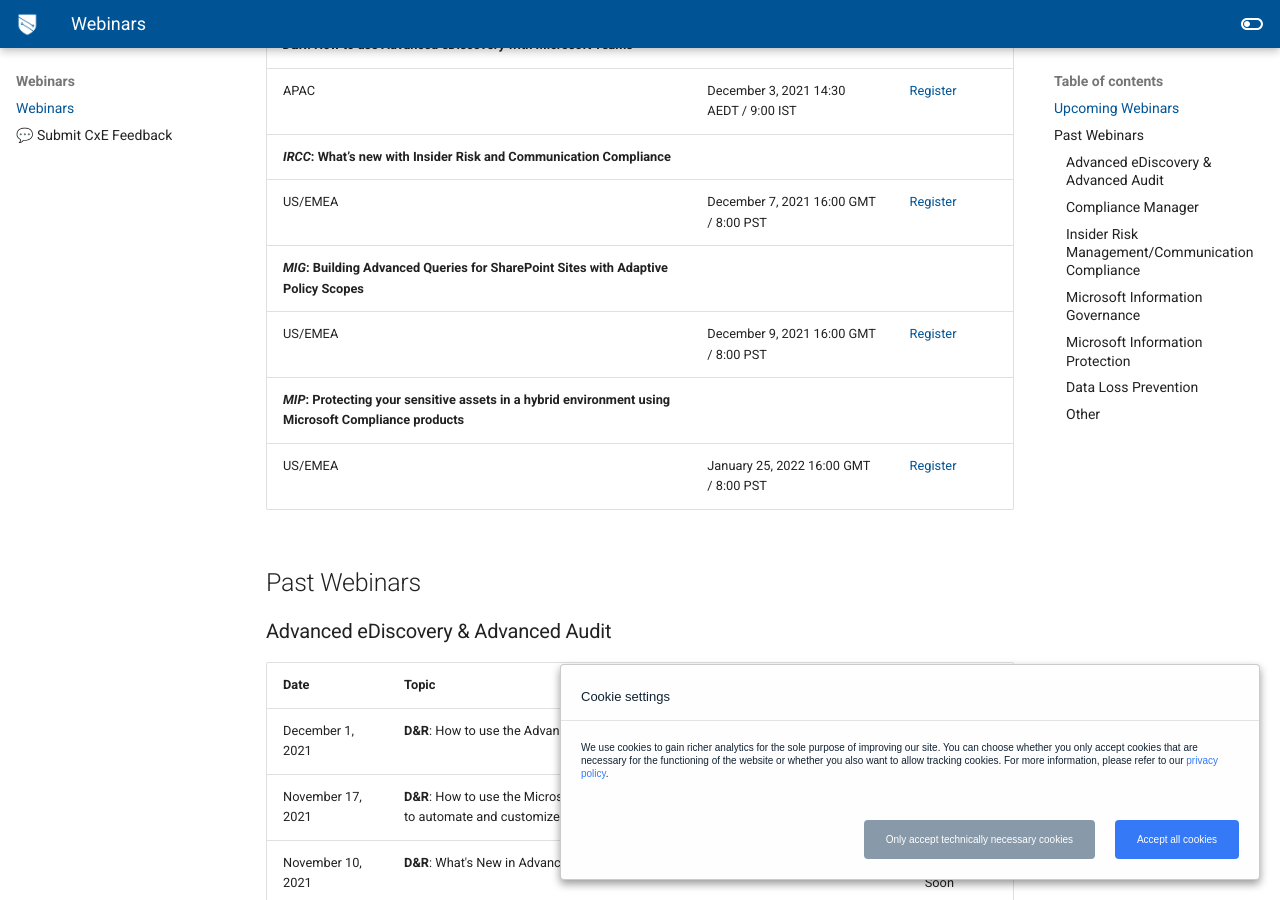
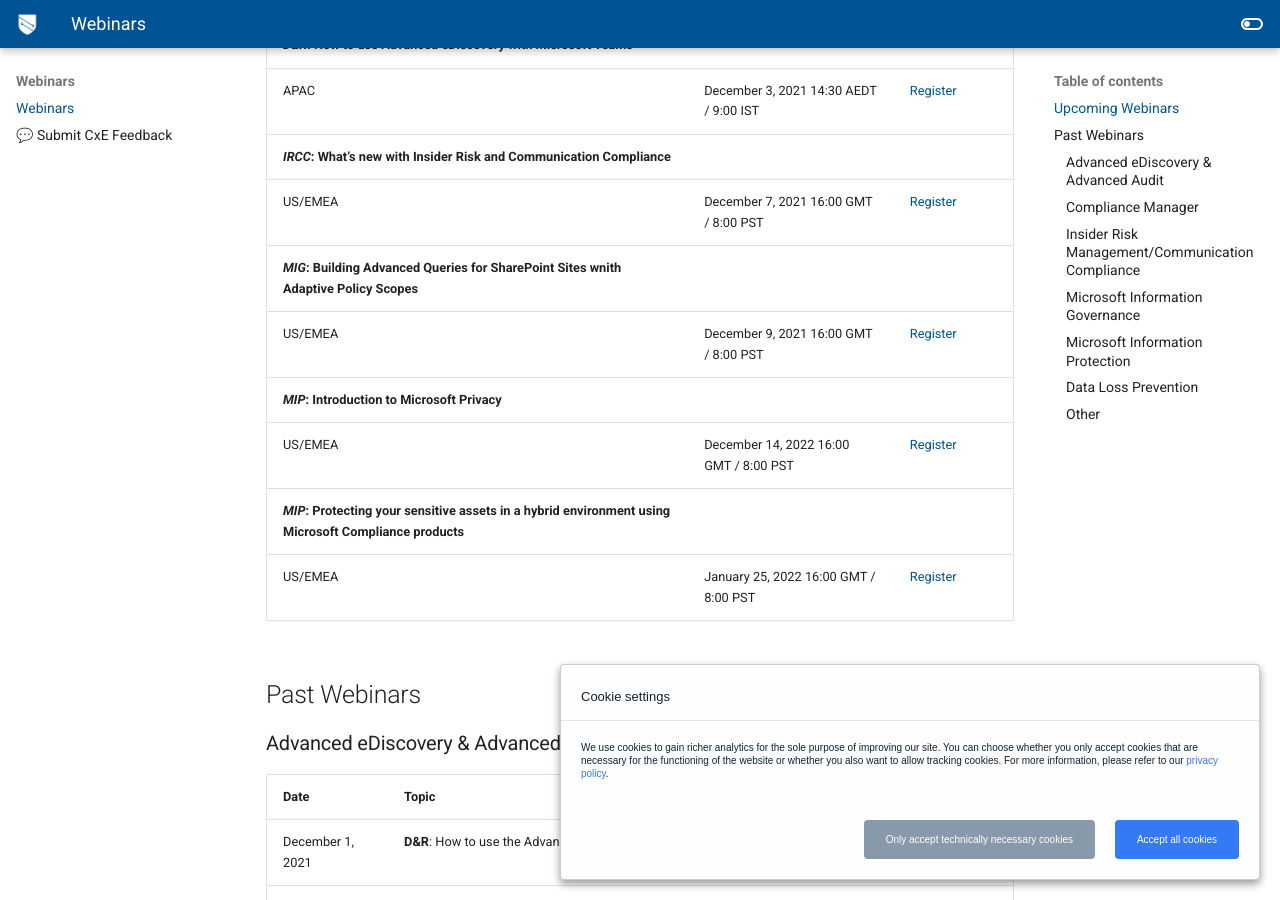
Before and after one commit to microsoft/ComplianceCxE, an MkDocs documentation site: the page built from docs/webinars.md, in a window 1280 px wide and 900 px high, scrolled down 439 px. Built offline with MkDocs 1.6.1 and Material for MkDocs 9.7.7, drawn with Linux system fonts in a browser that asks for light colours; comment, search, counter and statistics services are not loaded.

Commit message:
Update webinars.md

```diff
--- a/docs/webinars.md
+++ b/docs/webinars.md
@@ -16,8 +16,10 @@
 | APAC  | December 3, 2021    14:30 AEDT / 9:00 IST | [Register](https://aka.ms/ediscoverywebinar) |
 |***IRCC*: What’s new with Insider Risk and Communication Compliance** |  |
 | US/EMEA  | December 7, 2021    16:00 GMT / 8:00 PST | [Register](https://mipc.eventbuilder.com/event/52884) |
-***MIG*: Building Advanced Queries for SharePoint Sites with Adaptive Policy Scopes** |  |
+***MIG*: Building Advanced Queries for SharePoint Sites wnith Adaptive Policy Scopes** |  |
 | US/EMEA  | December 9, 2021    16:00 GMT / 8:00 PST | [Register](https://mipc.eventbuilder.com/adaptivepolicyscopes) |
+***MIP*: Introduction to Microsoft Privacy** |  |
+| US/EMEA  | December 14, 2022    16:00 GMT / 8:00 PST | [Register](https://mipc.eventbuilder.com/event/54251) |
 ***MIP*: Protecting your sensitive assets in a hybrid environment using Microsoft Compliance products** |  |
 | US/EMEA  | January 25, 2022    16:00 GMT / 8:00 PST | [Register](https://mipc.eventbuilder.com/event/53704) |
 
```
